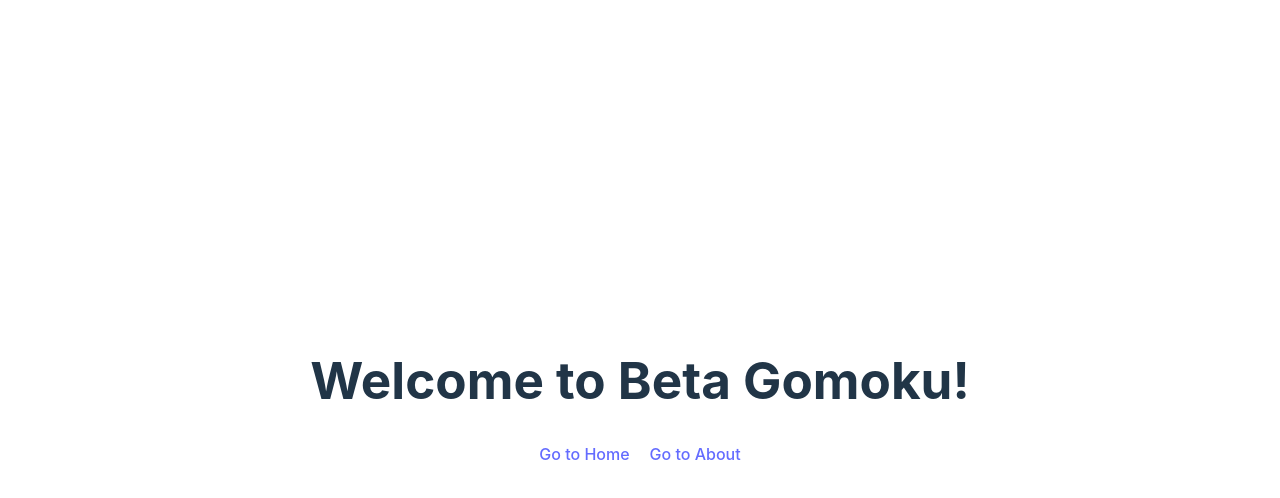
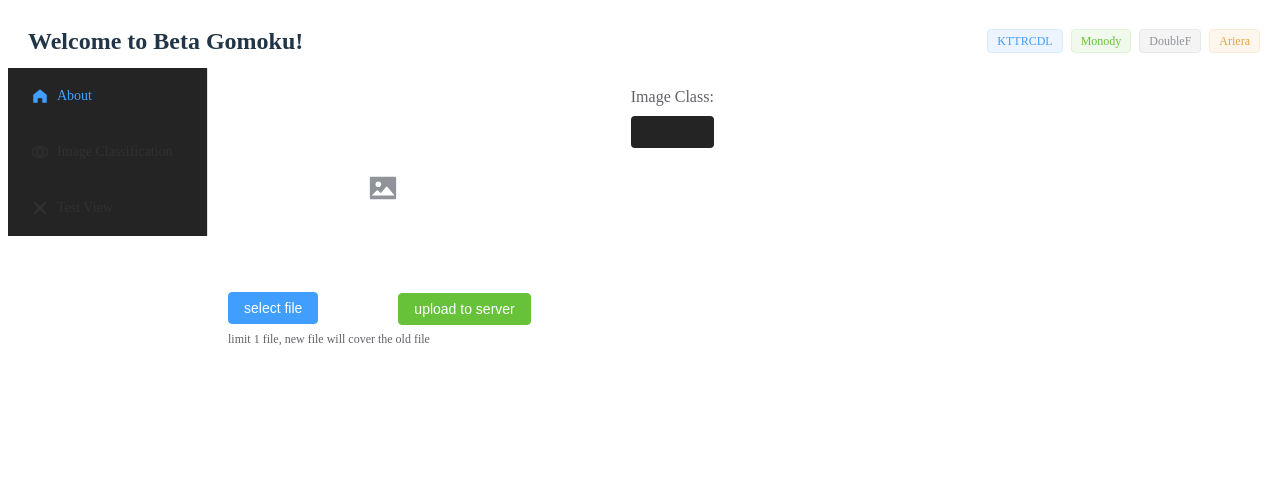
Before and after one commit to KTTRCDL/BetaGomoku, a Vue app in the folder front-end/: page /#/img_cls in a window 1280 px wide. Shown: the top 498 px of the page. Built offline with nearby package versions, Linux system fonts and the light colour scheme.

Commit message:
realize image classification view

```diff
--- a/front-end/package.json
+++ b/front-end/package.json
@@ -10,6 +10,7 @@
   },
   "dependencies": {
     "@element-plus/icons-vue": "^2.1.0",
+    "axios": "^1.3.4",
     "element-plus": "^2.3.1",
     "vue": "^3.2.47",
     "vue-router": "^4.1.6"
--- a/front-end/src/App.vue
+++ b/front-end/src/App.vue
@@ -1,20 +1,32 @@
 <script setup>
-
+import Header from "./components/Header.vue";
+import Aside from "./components/Aside.vue";
 </script>
 
 <template>
   <div id="app">
-    <h1>Welcome to Beta Gomoku!</h1>
-    <p>
-      <!--使用 router-link 组件进行导航 -->
-      <!--通过传递 `to` 来指定链接 -->
-      <!--`<router-link>` 将呈现一个带有正确 `href` 属性的 `<a>` 标签-->
-      <router-link to="/" style="margin-right: 20px;">Go to Home</router-link>
-      <router-link to="/about">Go to About</router-link>
-    </p>
-    <!-- 路由出口 -->
-    <!-- 路由匹配到的组件将渲染在这里 -->
-    <router-view></router-view>
+    <el-container>
+      <el-header>
+        <Header></Header>
+      </el-header>
+      <el-container>
+        <el-aside width="200px">
+<!--          <p>-->
+<!--            &lt;!&ndash;使用 router-link 组件进行导航 &ndash;&gt;-->
+<!--            &lt;!&ndash;通过传递 `to` 来指定链接 &ndash;&gt;-->
+<!--            &lt;!&ndash;`<router-link>` 将呈现一个带有正确 `href` 属性的 `<a>` 标签&ndash;&gt;-->
+<!--            <router-link to="/">Go to Home</router-link>-->
+<!--            <router-link to="/about">Go to About</router-link>-->
+<!--          </p>-->
+          <Aside></Aside>
+        </el-aside>
+        <el-main>
+          <!-- 路由出口 -->
+          <!-- 路由匹配到的组件将渲染在这里 -->
+          <router-view></router-view>
+        </el-main>
+      </el-container>
+    </el-container>
   </div>
 </template>
 
--- a/front-end/src/components/About.vue
+++ b/front-end/src/components/About.vue
@@ -1,7 +1,15 @@
 <template>
-<div>
-  This is About page.
-</div>
+  <div>
+    <el-text tag="h3">This is a group project for "Machine Learning".</el-text>
+    <el-text tag="p">It is designed and developed by
+      <el-text class="mx-1" type="primary">KTTRCDL</el-text>（李响）,
+      <el-text class="mx-1" type="primary">Monody</el-text>（陈昭儒）,
+      <el-text class="mx-1" type="primary">DoubleF</el-text>（张一凡）and
+      <el-text class="mx-1" type="primary">Ariera</el-text>（曾远远）
+    </el-text>
+
+
+  </div>
 </template>
 
 <script>
--- /dev/null
+++ b/front-end/src/components/Aside.vue
@@ -0,0 +1,41 @@
+<template>
+  <el-scrollbar>
+    <el-menu background-color="#242424" default-active="/" router>
+      <el-menu-item index="/">
+        <el-icon>
+          <HomeFilled/>
+        </el-icon>
+        <span>About</span>
+      </el-menu-item>
+      <el-menu-item index="/img_cls">
+        <el-icon>
+          <View/>
+        </el-icon>
+        <span>Image Classification</span>
+      </el-menu-item>
+      <el-menu-item index="/test">
+        <el-icon>
+          <CloseBold/>
+        </el-icon>
+        <span>Test View</span>
+      </el-menu-item>
+    </el-menu>
+  </el-scrollbar>
+</template>
+
+<script>
+import {CloseBold, HomeFilled, View} from "@element-plus/icons-vue";
+
+export default {
+  name: "Aside",
+  components: {CloseBold, HomeFilled, View},
+  data() {
+    return {
+      use_router: true,
+    }
+  },
+}
+</script>
+
+<style scoped>
+</style>
--- /dev/null
+++ b/front-end/src/components/Header.vue
@@ -0,0 +1,25 @@
+<template>
+  <div style="display: flex; flex-direction: row; justify-content: space-between; align-items: center;">
+    <div>
+      <h1 style="display: flex;">Welcome to Beta Gomoku!</h1>
+    </div>
+    <div>
+      <el-tag style="margin-right: 8px">KTTRCDL</el-tag>
+      <el-tag class="ml-2" type="success" style="margin-right: 8px">Monody</el-tag>
+      <el-tag class="ml-2" type="info" style="margin-right: 8px">DoubleF</el-tag>
+      <el-tag class="ml-2" type="warning" style="margin-right: 8px">Ariera</el-tag>
+<!--      <el-tag class="ml-2" type="danger" style="margin-right: 8px">Tag 5</el-tag>-->
+    </div>
+
+  </div>
+</template>
+
+<script>
+export default {
+  name: "Header"
+}
+</script>
+
+<style scoped>
+
+</style>
--- /dev/null
+++ b/front-end/src/config/axios_config.js
@@ -0,0 +1 @@
+export const AXIOS_URL = "http://localhost:5000/predict"
--- a/front-end/src/style.css
+++ b/front-end/src/style.css
@@ -1,78 +1,17 @@
 :root {
-  font-family: Inter, system-ui, Avenir, Helvetica, Arial, sans-serif;
-  line-height: 1.5;
-  font-weight: 400;
-
   color-scheme: light dark;
   color: rgba(255, 255, 255, 0.87);
   background-color: #242424;
 
-  font-synthesis: none;
-  text-rendering: optimizeLegibility;
-  -webkit-font-smoothing: antialiased;
-  -moz-osx-font-smoothing: grayscale;
-  -webkit-text-size-adjust: 100%;
-}
-
-a {
-  font-weight: 500;
-  color: #646cff;
-  text-decoration: inherit;
-}
-a:hover {
-  color: #535bf2;
-}
-
-a {
-  font-weight: 500;
-  color: #646cff;
-  text-decoration: inherit;
-}
-a:hover {
-  color: #535bf2;
-}
-
-body {
-  margin: 0;
-  display: flex;
-  place-items: center;
-  min-width: 320px;
-  min-height: 100vh;
-}
-
-h1 {
-  font-size: 3.2em;
-  line-height: 1.1;
-}
-
-button {
-  border-radius: 8px;
-  border: 1px solid transparent;
-  padding: 0.6em 1.2em;
-  font-size: 1em;
-  font-weight: 500;
-  font-family: inherit;
-  background-color: #1a1a1a;
-  cursor: pointer;
-  transition: border-color 0.25s;
-}
-button:hover {
-  border-color: #646cff;
-}
-button:focus,
-button:focus-visible {
-  outline: 4px auto -webkit-focus-ring-color;
-}
-
-.card {
-  padding: 2em;
 }
 
 #app {
-  max-width: 1280px;
-  margin: 0 auto;
-  padding: 2rem;
-  text-align: center;
+  max-width: 2030px;
+  max-height: 1110px;
+  margin: 0 0;
+  padding: 0;
+  height: 100vh;
+  width: 100vw;
 }
 
 @media (prefers-color-scheme: light) {
--- /dev/null
+++ b/front-end/src/views/ImgClass.vue
@@ -0,0 +1,150 @@
+<template>
+  <!--  <img src="previewImage" class="uploading-image"/>-->
+  <!--  <input type="file" accept="image/*" @change="uploadImage($event)" id="file-input"/>-->
+  <div style="display: flex;">
+    <div>
+      <el-image :src="previewImage" class="el-image">
+        <template #placeholder>
+          <div class="image-slot">
+            <el-icon>
+              <picture-filled/>
+            </el-icon>
+          </div>
+        </template>
+      </el-image>
+
+      <el-upload
+          :limit="1"
+          :on-exceed="handleExceed"
+          :on-change="handleChange"
+          :auto-upload="false"
+      >
+        <template #trigger>
+          <el-button type="primary">select file</el-button>
+        </template>
+        <el-button style="margin-left: 80px;" type="success" @click="submitUpload">
+          upload to server
+        </el-button>
+        <template #tip>
+          <div class="el-upload__tip text-red">
+            limit 1 file, new file will cover the old file
+          </div>
+        </template>
+      </el-upload>
+    </div>
+    <div style="display:flex; margin-left: 100px; flex-direction: column; justify-content: start;">
+      <el-text class="mx-1" size="large">Image Class:</el-text>
+      <el-button style="margin-top: 10px; background: #242424;" type="primary" text dark bg>{{ imgClass }}</el-button>
+    </div>
+  </div>
+</template>
+
+<script>
+import {AXIOS_URL} from "../config/axios_config.js";
+import axios from "axios";
+import {PictureFilled} from "@element-plus/icons-vue";
+
+export default {
+  name: "ImgClass",
+  components: {PictureFilled},
+  data() {
+    return {
+      uploadImage: null,
+      previewImage: null,
+      imgClass: null,
+      buttons : [
+        { type: 'primary', text: 'primary' },
+      ]
+    }
+  },
+  methods: {
+    handleExceed(files) {
+      // console.log(files)
+      this.uploadImage = files[0]
+      this.previewImage = URL.createObjectURL(files[0])
+      // console.log(this.previewImage)
+      // console.log(this.previewImage)
+    },
+
+    handleChange(uploadFile, _) {
+      // console.log(uploadFile)
+      this.uploadImage = uploadFile.raw
+      this.previewImage = URL.createObjectURL(uploadFile.raw)
+      // console.log(this.previewImage)
+    },
+
+    submitUpload(_) {
+      let data = new FormData();
+      data.append('name', this.uploadImage.name);
+      data.append('file', this.uploadImage);
+
+      const config = {
+        header: {
+          'Content-Type': 'image/png'
+        }
+      }
+
+      axios.post(
+          AXIOS_URL,
+          data,
+          config,
+      ).then(
+          response => {
+            // console.log('image upload response > ', response)
+            // let res = response.data
+            this.imgClass = response.data.class_name
+            // console.log(res.class_name)
+          }
+      )
+    },
+    // uploadImage(event) {
+    //   console.log(event.target.name)
+    //   const URL = 'http://foobar.com/upload';
+    //
+    //   let data = new FormData();
+    //   data.append('name', 'my-picture');
+    //   data.append('file', event.target.files[0]);
+    //
+    //   // console.log(data.get("file"))
+    //
+    //   let config = {
+    //     header: {
+    //       'Content-Type': 'image/png'
+    //     }
+    //   }
+    //
+    //   axios.put(
+    //       URL,
+    //       data,
+    //       config
+    //   ).then(
+    //       response => {
+    //         console.log('image upload response > ', response)
+    //       }
+    //   )
+    //
+    // }
+  }
+}
+</script>
+
+<style scoped>
+.el-image {
+  padding: 0 5px;
+  max-width: 300px;
+  max-height: 200px;
+  width: 100%;
+  height: 200px;
+}
+
+.image-slot {
+  display: flex;
+  justify-content: center;
+  align-items: center;
+  width: 100%;
+  height: 100%;
+  color: var(--el-text-color-secondary);
+  font-size: 30px;
+}
+
+</style>
```
Also changed, not shown: front-end/src/router/routes.js (+5 -3 lines), 1 other file (tests, documents, lock files or other folders).
